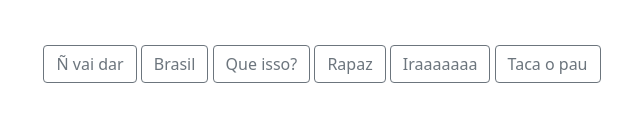
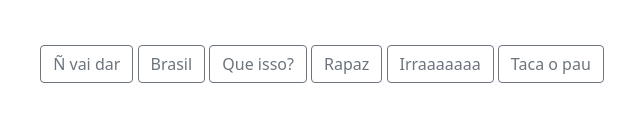
Before and after one commit to ElielBarone/eureka-sfx, a plain HTML site: page index.html in a window 1280 px wide. Shown: the part 267-388 px from the top of the page, 318-961 px from the left. Drawn offline with nearby package versions, Linux system fonts and the light colour scheme.

Commit message:
adjusting button label

```diff
--- a/index.html
+++ b/index.html
@@ -139,7 +139,7 @@
             onclick="toggleSound('irra')"
             id="button"
           >
-            Iraaaaaaa
+            Irraaaaaaa
           </button>
           <button
             type="button"
```
